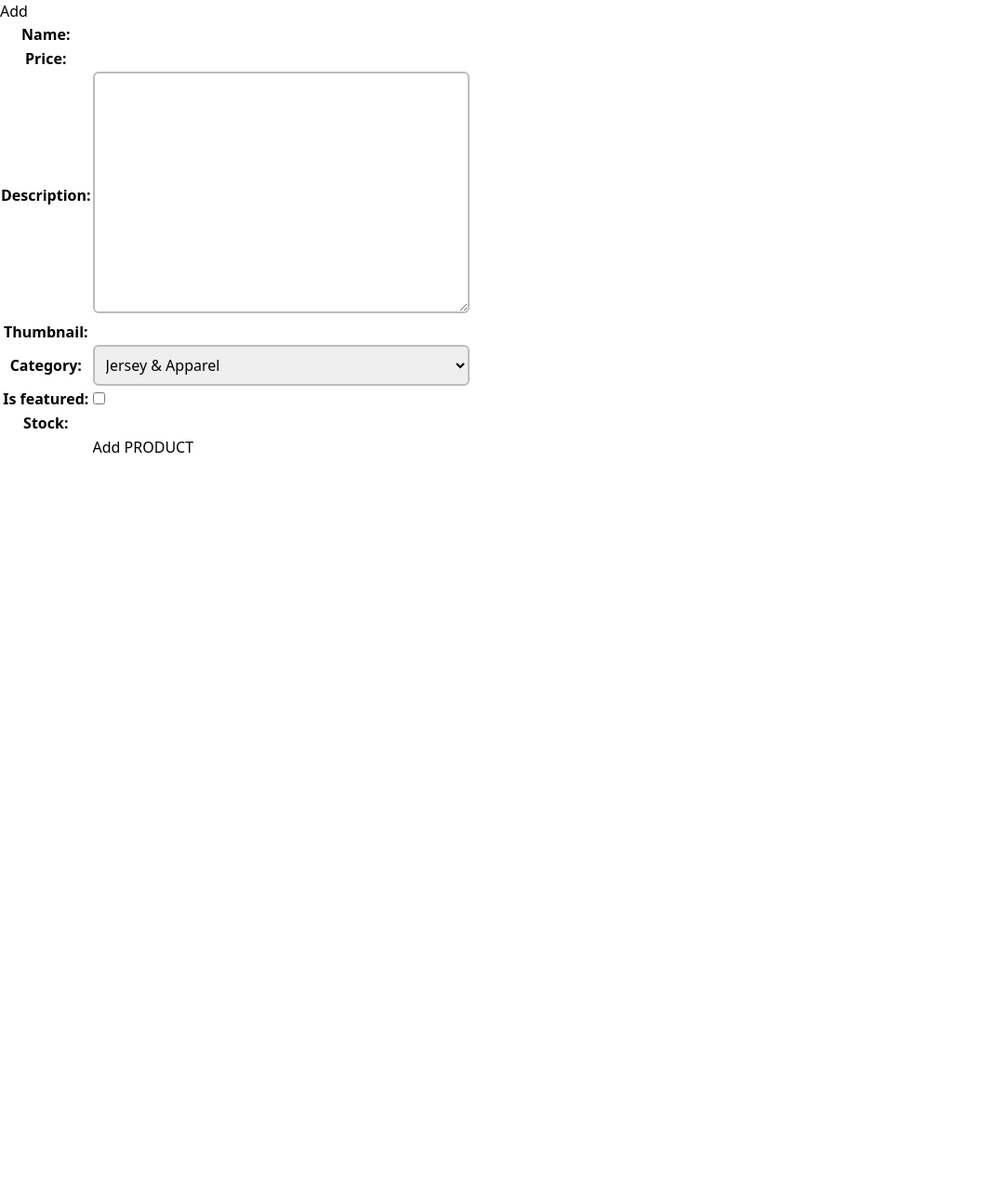
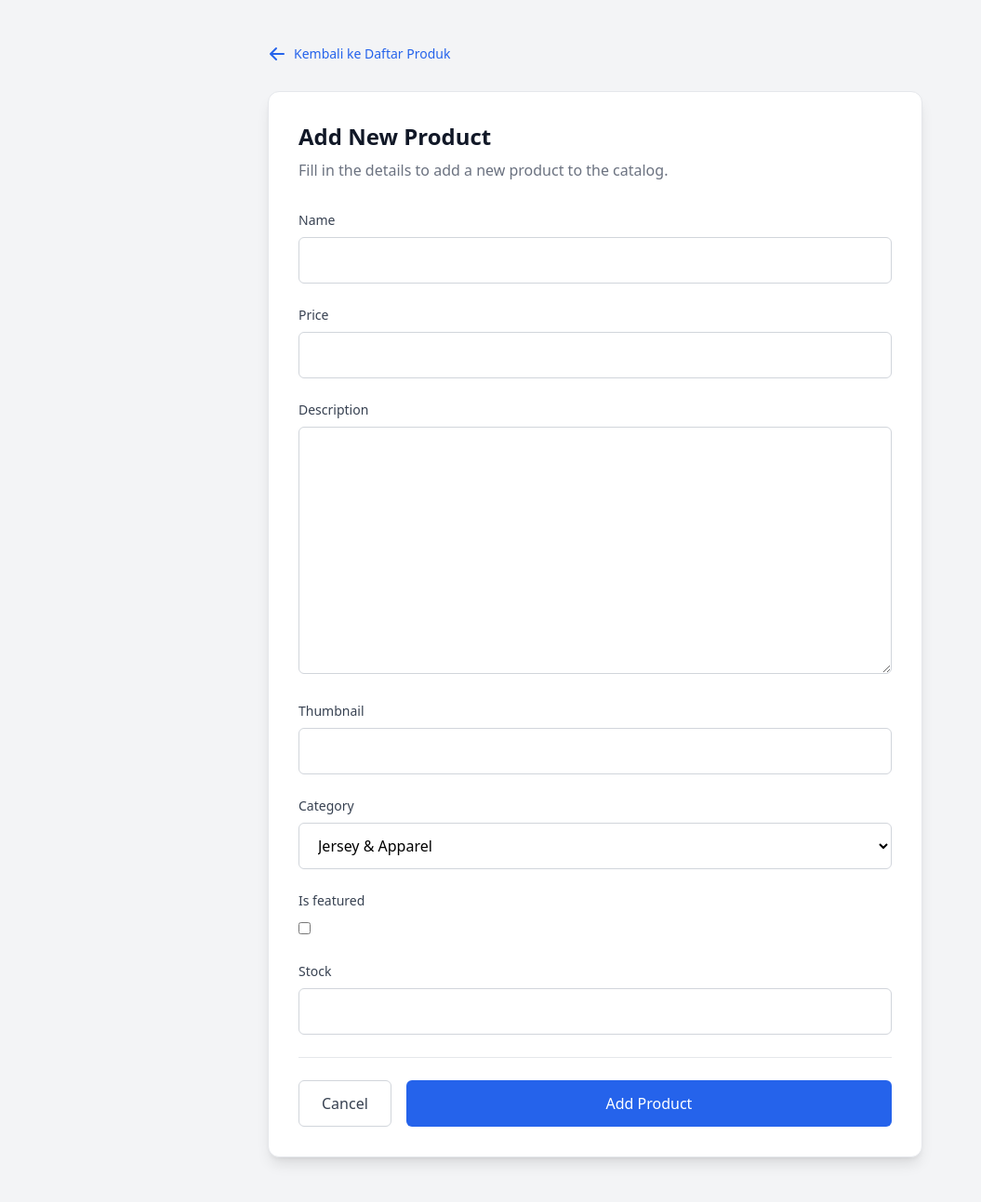
Before and after one commit to ForgerPhysics/panda-sportswear, a Django app: page /create-product/ in a window 1280 px wide. Shown: the whole page at 93% size, without its empty margins (0-1055 px from the left). Before the commit the page ends 487 px from the top, so only its background shows below. Run offline with Django 5.2, Linux system fonts and the light colour scheme; some libraries are stand-ins or nearby versions.

Commit message:
lupa styling create_product

```diff
--- a/main/templates/create_product.html
+++ b/main/templates/create_product.html
@@ -1,17 +1,72 @@
-{% extends 'base.html' %} {% block content %}
-<h1>Add</h1>
+{% extends 'base.html' %}
+{% load static %}
 
-<form method="POST">
-  {% csrf_token %}
-  <table>
-    {{ form.as_table }}
-    <tr>
-      <td></td>
-      <td>
-        <input type="submit" value="Add PRODUCT" />
-      </td>
-    </tr>
-  </table>
-</form>
+{% block meta %}
+<title>Create Product - Football Shop</title>
+{% endblock meta %}
+
+{% block content %}
+<div class="bg-gray-100 w-full min-h-screen">
+  <div class="max-w-3xl mx-auto px-4 sm:px-6 lg:px-8 py-12">
+
+    <div class="mb-6">
+      <a href="{% url 'main:show_main' %}" class="inline-flex items-center text-sm font-medium text-blue-600 hover:text-blue-800 transition-colors">
+        <svg xmlns="http://www.w3.org/2000/svg" class="h-5 w-5 mr-2" viewBox="0 0 20 20" fill="currentColor"><path fill-rule="evenodd" d="M9.707 16.707a1 1 0 01-1.414 0l-6-6a1 1 0 010-1.414l6-6a1 1 0 011.414 1.414L5.414 9H17a1 1 0 110 2H5.414l4.293 4.293a1 1 0 010 1.414z" clip-rule="evenodd" /></svg>
+        Kembali ke Daftar Produk
+      </a>
+    </div>
+
+    <div class="bg-white rounded-xl border border-gray-200 shadow-lg p-6 sm:p-8">
+      <div class="mb-8">
+        <h1 class="text-2xl font-bold text-gray-900 mb-2">Add New Product</h1>
+        <p class="text-gray-500">Fill in the details to add a new product to the catalog.</p>
+      </div>
+
+      <form method="POST" class="space-y-6">
+        {% csrf_token %}
+
+        {% for field in form %}
+          <div>
+            <label for="{{ field.id_for_label }}" class="block text-sm font-medium text-gray-700 mb-2">
+              {{ field.label }}
+            </label>
+
+            {{ field }}
+
+            {% if field.help_text %}
+              <p class="mt-2 text-xs text-gray-500">{{ field.help_text }}</p>
+            {% endif %}
+            {% for error in field.errors %}
+              <p class="mt-2 text-sm text-red-600">{{ error }}</p>
+            {% endfor %}
+          </div>
+        {% endfor %}
+
+        <div class="flex flex-col sm:flex-row gap-4 pt-6 border-t border-gray-200">
+          <a href="{% url 'main:show_main' %}" class="order-2 sm:order-1 w-full sm:w-auto px-6 py-3 border border-gray-300 text-gray-700 rounded-md font-medium hover:bg-gray-50 transition-colors text-center">
+            Cancel
+          </a>
+          <button type="submit" class="order-1 sm:order-2 flex-1 bg-blue-600 text-white px-6 py-3 rounded-md font-medium hover:bg-blue-700 focus:outline-none focus:ring-2 focus:ring-offset-2 focus:ring-blue-500 transition-colors">
+            Add Product
+          </button>
+        </div>
+      </form>
+    </div>
+  </div>
+</div>
+
+<script>
+  document.addEventListener('DOMContentLoaded', function() {
+    const tailwindClasses = "w-full px-4 py-3 bg-white border border-gray-300 rounded-md transition-colors focus:outline-none focus:ring-2 focus:ring-offset-2 focus:ring-blue-500 focus:border-blue-500";
+
+    const formFields = document.querySelectorAll('form input, form textarea, form select');
+
+    formFields.forEach(function(field) {
+      if (field.type !== 'submit' && field.type !== 'button' && field.type !== 'checkbox' && field.type !== 'radio' && field.type !== 'file') {
+        field.classList.add(...tailwindClasses.split(' '));
+      }
+    });
+  });
+</script>
 
 {% endblock %}
```
